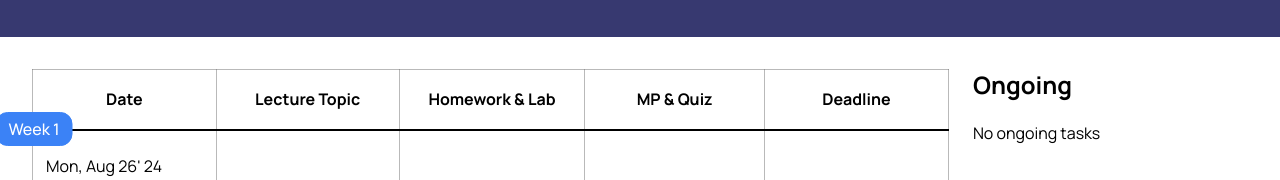
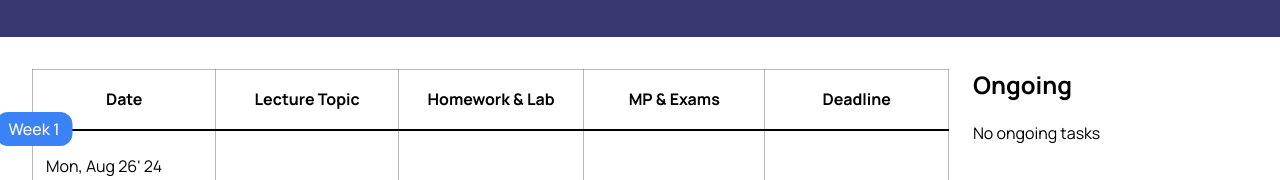
Before and after one commit to drschatz/cs-128-live-web, a Next.js app: page /schedule in a window 1280 px wide. Shown: the part 231-411 px from the top of the page. Built offline with nearby package versions, Linux system fonts and the light colour scheme.

Commit message:
change quiz to exam in schedule

```diff
--- a/src/app/page.js
+++ b/src/app/page.js
@@ -230,7 +230,7 @@ export default function Home() {
                       Homework & Lab
                     </th>
                     <th className="w-[200px] border border-b-2 border-x-gray/50 border-t-gray/50">
-                      MP & Quiz
+                      MP & Exams
                     </th>
                     <th className="w-[200px] border border-b-2 border-x-gray/50 border-t-gray/50">
                       Deadline
--- a/src/app/schedule/page.js
+++ b/src/app/schedule/page.js
@@ -160,7 +160,7 @@ const LecturesPage = () => {
                     Homework & Lab
                   </th>
                   <th className="w-[200px] border border-b-2 border-x-gray/50 border-t-gray/50">
-                    MP & Quiz
+                    MP & Exams
                   </th>
                   <th className="w-[200px] border border-b-2 border-x-gray/50 border-t-gray/50">
                     Deadline
```
